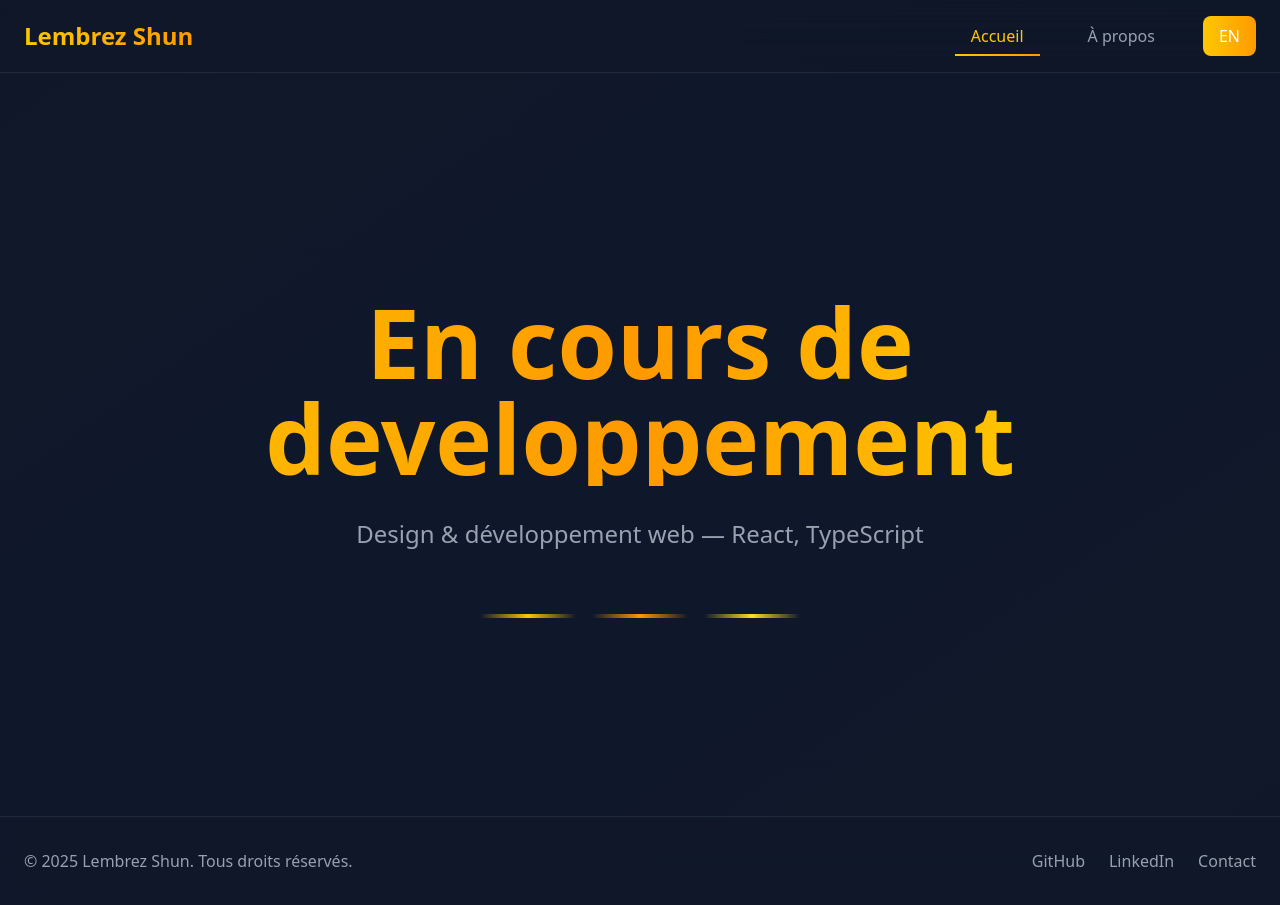
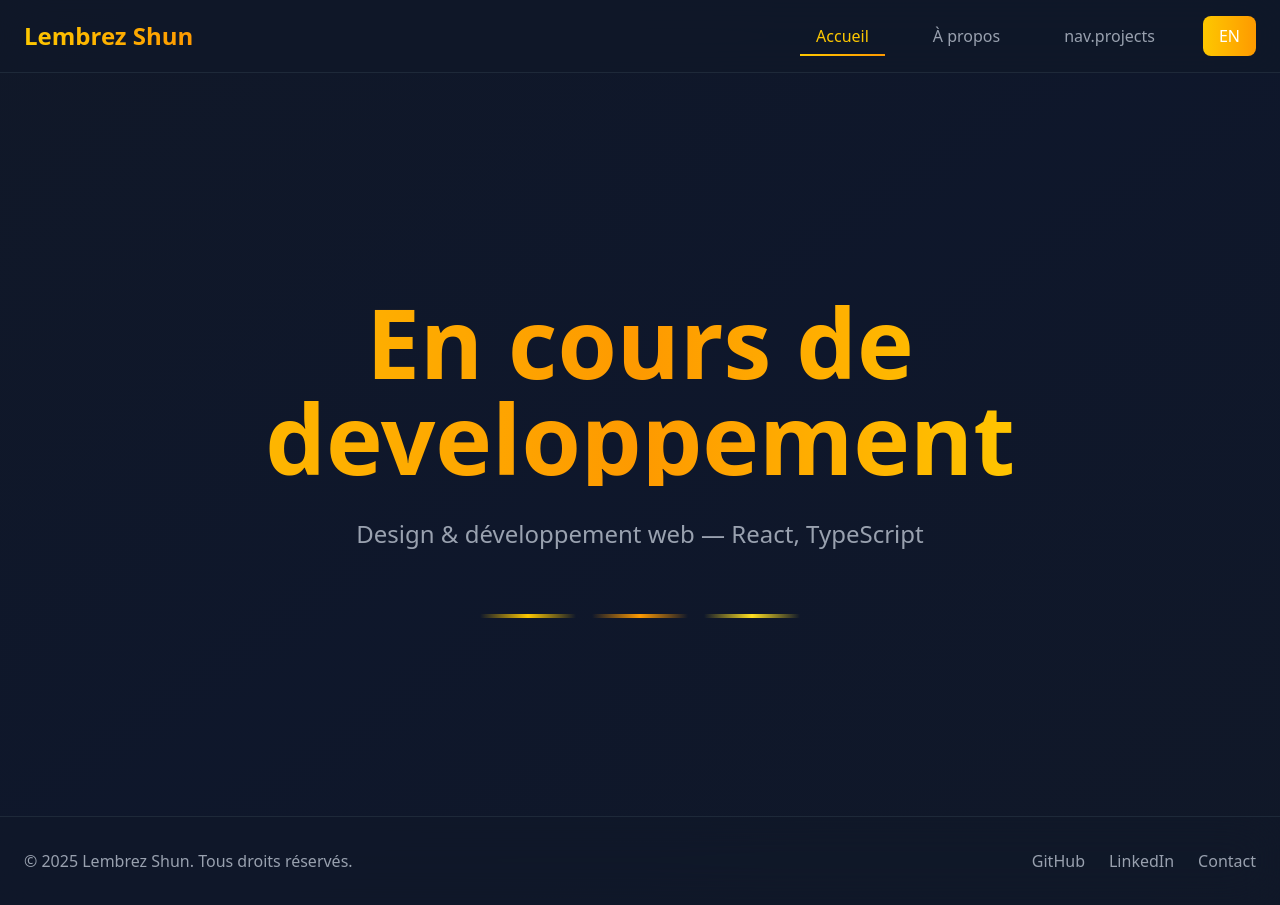
Before and after one commit to Shun-codes/portfolio, a React (Vite) app: page / in a window 1280 px wide. Built offline with nearby package versions, Linux system fonts and the light colour scheme.

Commit message:
Ajout de la route vers la nouvelle pages projets

```diff
--- a/src/App.tsx
+++ b/src/App.tsx
@@ -3,17 +3,22 @@ import Header from './components/Header';
 import Home from './pages/Home';
 import About from './pages/About';
 import Footer from './components/Footer';
+import Projects from './pages/Projects';
 import './i18n';
 
+
+
 const App: React.FC = () => {
-  const [currentPage, setCurrentPage] = useState<'home' | 'about'>('home');
+  const [currentPage, setCurrentPage] = useState<'home' | 'about' | 'projects'>('home');
 
   return (
     <div className="min-h-screen bg-gradient-to-br from-gray-900 via-slate-900 to-gray-900 text-white">
       <Header currentPage={currentPage} setCurrentPage={setCurrentPage} />
 
       <main className="pt-24 min-h-screen">
-        {currentPage === 'home' ? <Home /> : <About />}
+        {currentPage === 'home' && <Home />}
+        {currentPage === 'about' && <About />}
+        {currentPage === 'projects' && <Projects />}
       </main>
 
       <Footer />
--- a/src/components/Header.tsx
+++ b/src/components/Header.tsx
@@ -2,8 +2,8 @@ import React, { useState } from 'react';
 import { useTranslation } from 'react-i18next';
 
 interface HeaderProps {
-  currentPage: 'home' | 'about';
-  setCurrentPage: (page: 'home' | 'about') => void;
+  currentPage: 'home' | 'about' | 'projects';
+  setCurrentPage: (page: 'home' | 'about' | 'projects') => void;
 }
 
 const Header: React.FC<HeaderProps> = ({ currentPage, setCurrentPage }) => {
@@ -15,7 +15,7 @@ const Header: React.FC<HeaderProps> = ({ currentPage, setCurrentPage }) => {
     i18n.changeLanguage(newLang);
   };
 
-  const handleNavigate = (page: 'home' | 'about') => {
+  const handleNavigate = (page: 'home' | 'about' | 'projects') => {
     setCurrentPage(page);
     setIsMenuOpen(false);
   };
@@ -58,6 +58,21 @@ const Header: React.FC<HeaderProps> = ({ currentPage, setCurrentPage }) => {
             >
               {t('nav.about')}
               {currentPage === 'about' && (
+                <span className="absolute bottom-0 left-0 right-0 h-0.5 bg-gradient-to-r from-yellow-400 to-amber-500"></span>
+              )}
+            </button>
+
+            {/* Buttons pour Projects */}
+            <button
+              onClick={() => setCurrentPage('projects')}
+              className={`relative px-4 py-2 font-medium transition-all duration-300 ${
+                currentPage === 'projects'
+                  ? 'text-yellow-400'
+                  : 'text-gray-400 hover:text-white'
+              }`}
+            >
+              {t('nav.projects')}
+              {currentPage === 'projects' && (
                 <span className="absolute bottom-0 left-0 right-0 h-0.5 bg-gradient-to-r from-yellow-400 to-amber-500"></span>
               )}
             </button>
@@ -123,6 +138,18 @@ const Header: React.FC<HeaderProps> = ({ currentPage, setCurrentPage }) => {
               {t('nav.about')}
             </button>
 
+            {/* Buttons pour Projects */}
+            <button
+              onClick={() => handleNavigate('projects')}
+              className={`px-4 py-3 text-left font-medium transition-all duration-300 rounded-lg ${
+                currentPage === 'projects'
+                  ? 'text-yellow-400 bg-yellow-500/10'
+                  : 'text-gray-400 hover:text-white hover:bg-gray-800/50'
+              }`}
+            >
+              {t('nav.projects')}
+            </button>
+
             {/* Button pour changer langue */}
             <button
               onClick={toggleLanguage}
```
